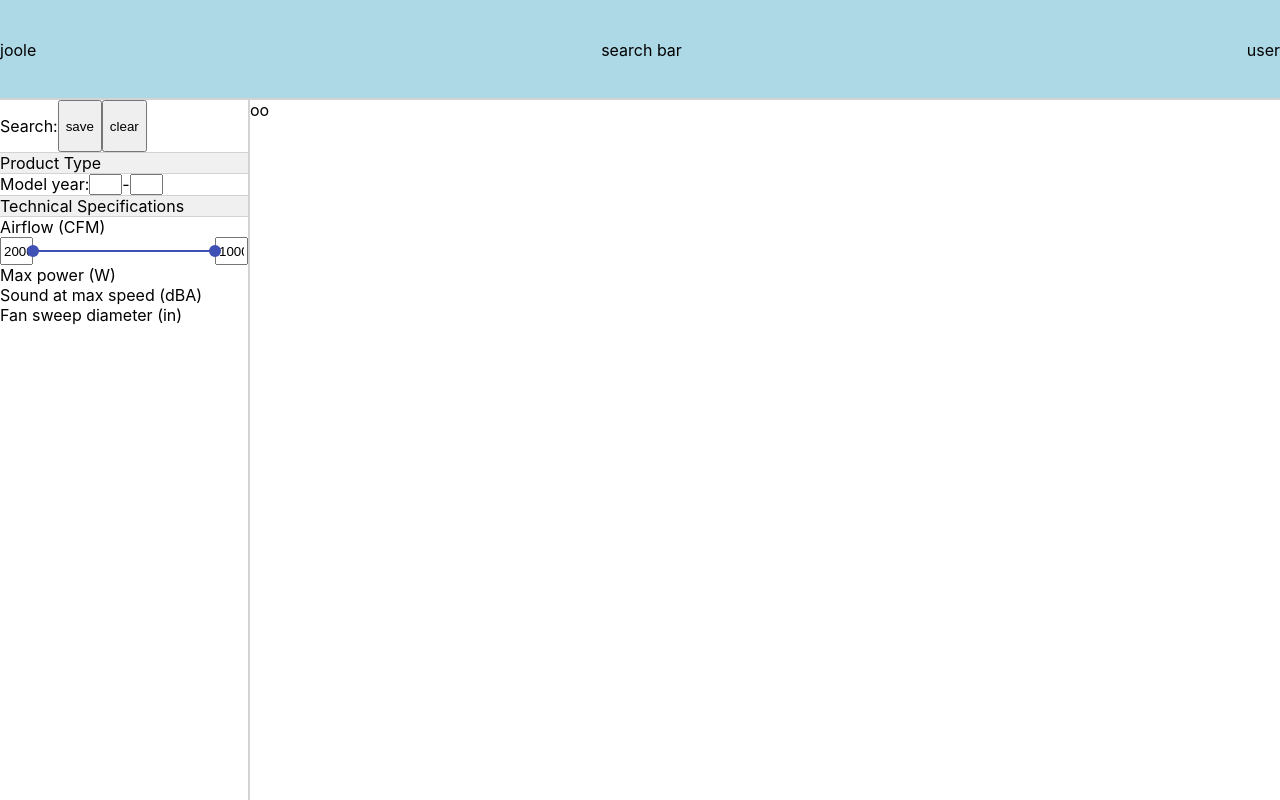
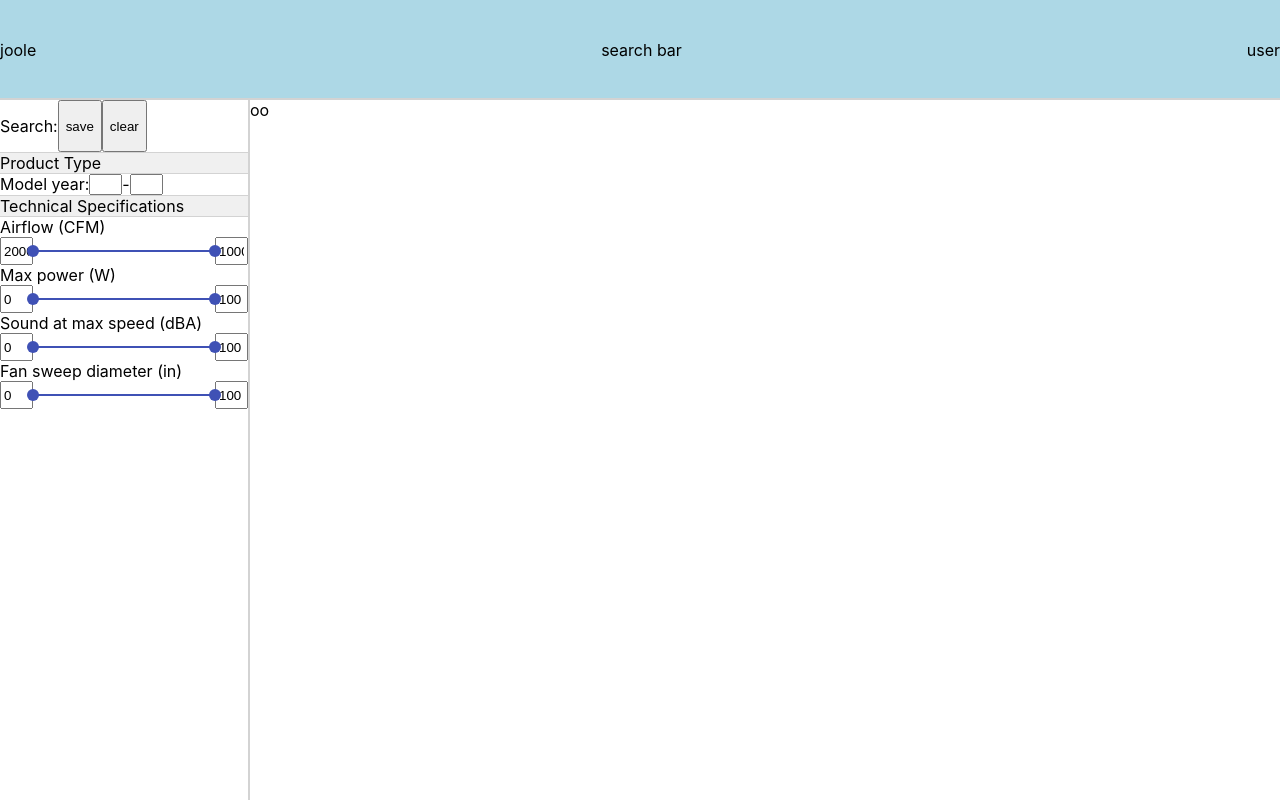
Before and after one commit to qiyunlu/joolef, a React (Create React App) app: page /productPage in a window 1280 px wide. Built offline with nearby package versions, Linux system fonts and the light colour scheme.

Commit message:
sidebar Technical Specifications

```diff
--- a/src/components/SideBar/SideBar.js
+++ b/src/components/SideBar/SideBar.js
@@ -1,13 +1,24 @@
 import React from 'react';
-import { makeStyles } from '@material-ui/core/styles';
 import Slider from '@material-ui/core/Slider';
 import styles from './SideBar.module.css';
 
 const SideBar = (props) => {
-
-  const [value, setValue] = React.useState([2000, 10000]);
-  const handleChange = (event, newValue) => {
-    setValue(newValue);
+  // state
+  const [airflowValue, setAirflowValue] = React.useState([2000, 10000]);
+  const handleAirflowChange = (event, newValue) => {
+    setAirflowValue(newValue);
+  };
+  const [maxPowerValue, setMaxPowerValue] = React.useState([0, 100]);
+  const handleMaxPowerChange = (event, newValue) => {
+    setMaxPowerValue(newValue);
+  };
+  const [maxSoundValue, setMaxSoundValue] = React.useState([0, 100]);
+  const handleMaxSoundChange = (event, newValue) => {
+    setMaxSoundValue(newValue);
+  };
+  const [sweepDiameterValue, setSweepDiameterValue] = React.useState([0, 100]);
+  const handleSweepDiameterChange = (event, newValue) => {
+    setSweepDiameterValue(newValue);
   };
 
   return (
@@ -28,24 +39,60 @@ const SideBar = (props) => {
       <div>
         <div>Airflow (CFM)</div>
         <div className={styles.para}>
-          <input size='1' value={value[0]} onChange={(event)=>setValue([+event.target.value,value[1]])} />
+          <input size='1' value={airflowValue[0]} onChange={(event)=>setAirflowValue([+event.target.value,airflowValue[1]])} />
           <Slider
-            value={value}
+            value={airflowValue}
             min={2000}
             max={10000}
-            onChange={handleChange}
+            onChange={handleAirflowChange}
             valueLabelDisplay="auto"
             aria-labelledby="range-slider"
             getAriaValueText={valuetext}
           />
-          <input size='1' value={value[1]} onChange={(event)=>setValue([value[0],+event.target.value])} />
+          <input size='1' value={airflowValue[1]} onChange={(event)=>setAirflowValue([airflowValue[0],+event.target.value])} />
         </div>
         <div>Max power (W)</div>
-        <div></div>
+        <div className={styles.para}>
+          <input size='1' value={maxPowerValue[0]} onChange={(event)=>setMaxPowerValue([+event.target.value,maxPowerValue[1]])} />
+          <Slider
+            value={maxPowerValue}
+            min={0}
+            max={100}
+            onChange={handleMaxPowerChange}
+            valueLabelDisplay="auto"
+            aria-labelledby="range-slider"
+            getAriaValueText={valuetext}
+          />
+          <input size='1' value={maxPowerValue[1]} onChange={(event)=>setMaxPowerValue([maxPowerValue[0],+event.target.value])} />
+        </div>
         <div>Sound at max speed (dBA)</div>
-        <div></div>
+        <div className={styles.para}>
+          <input size='1' value={maxSoundValue[0]} onChange={(event)=>setMaxSoundValue([+event.target.value,maxSoundValue[1]])} />
+          <Slider
+            value={maxSoundValue}
+            min={0}
+            max={100}
+            onChange={handleMaxSoundChange}
+            valueLabelDisplay="auto"
+            aria-labelledby="range-slider"
+            getAriaValueText={valuetext}
+          />
+          <input size='1' value={maxSoundValue[1]} onChange={(event)=>setMaxSoundValue([maxSoundValue[0],+event.target.value])} />
+        </div>
         <div>Fan sweep diameter (in)</div>
-        <div></div>
+        <div className={styles.para}>
+          <input size='1' value={sweepDiameterValue[0]} onChange={(event)=>setSweepDiameterValue([+event.target.value,sweepDiameterValue[1]])} />
+          <Slider
+            value={sweepDiameterValue}
+            min={0}
+            max={100}
+            onChange={handleSweepDiameterChange}
+            valueLabelDisplay="auto"
+            aria-labelledby="range-slider"
+            getAriaValueText={valuetext}
+          />
+          <input size='1' value={sweepDiameterValue[1]} onChange={(event)=>setSweepDiameterValue([sweepDiameterValue[0],+event.target.value])} />
+        </div>
         <div></div>
         <div></div>
         <div></div>
@@ -57,12 +104,6 @@ const SideBar = (props) => {
 export default SideBar;
 
 // slider
-const useStyles = makeStyles({
-  root: {
-    width: 300,
-  },
-});
-
 function valuetext(value) {
   return `${value}`;
 }
```
